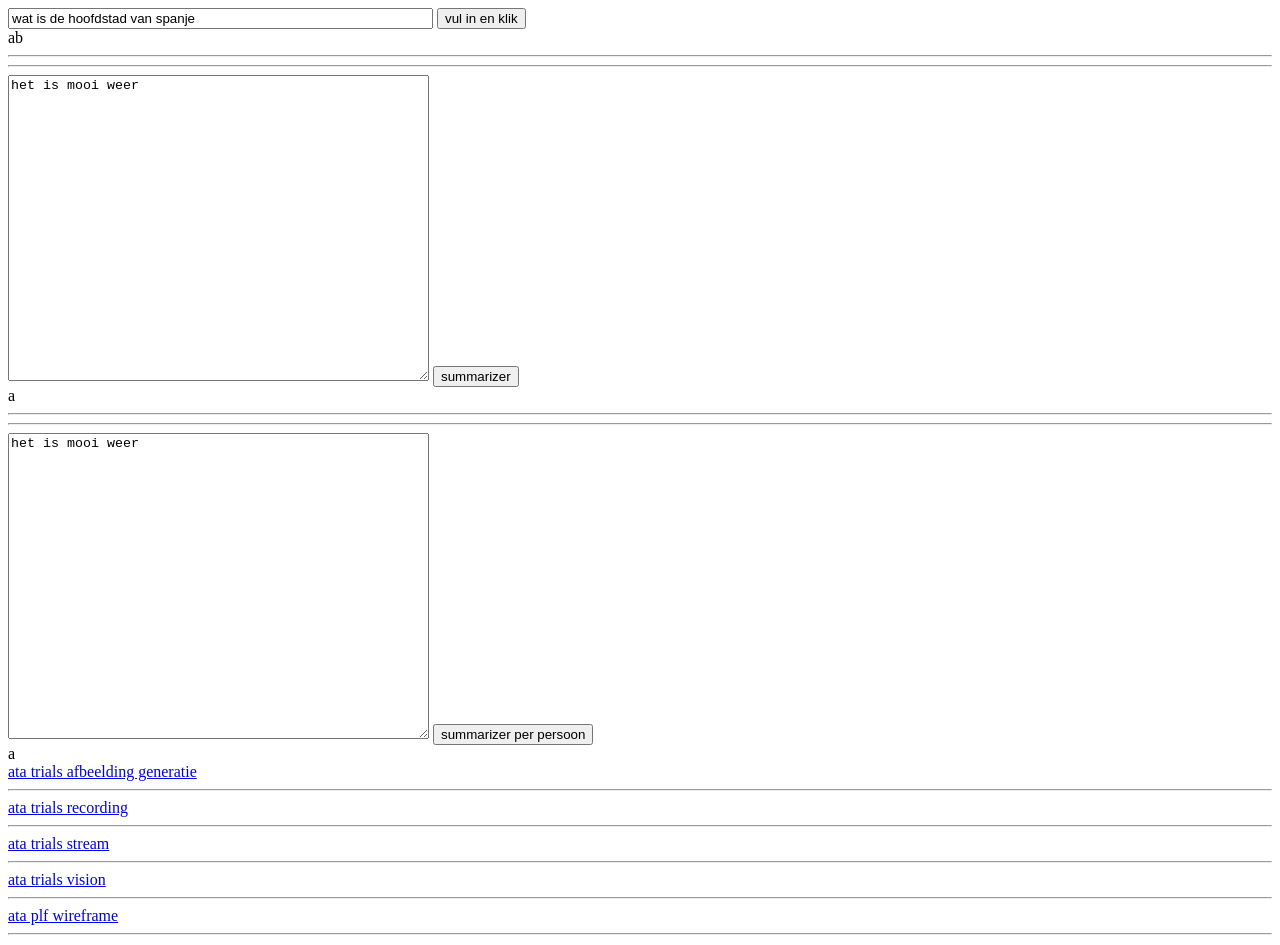
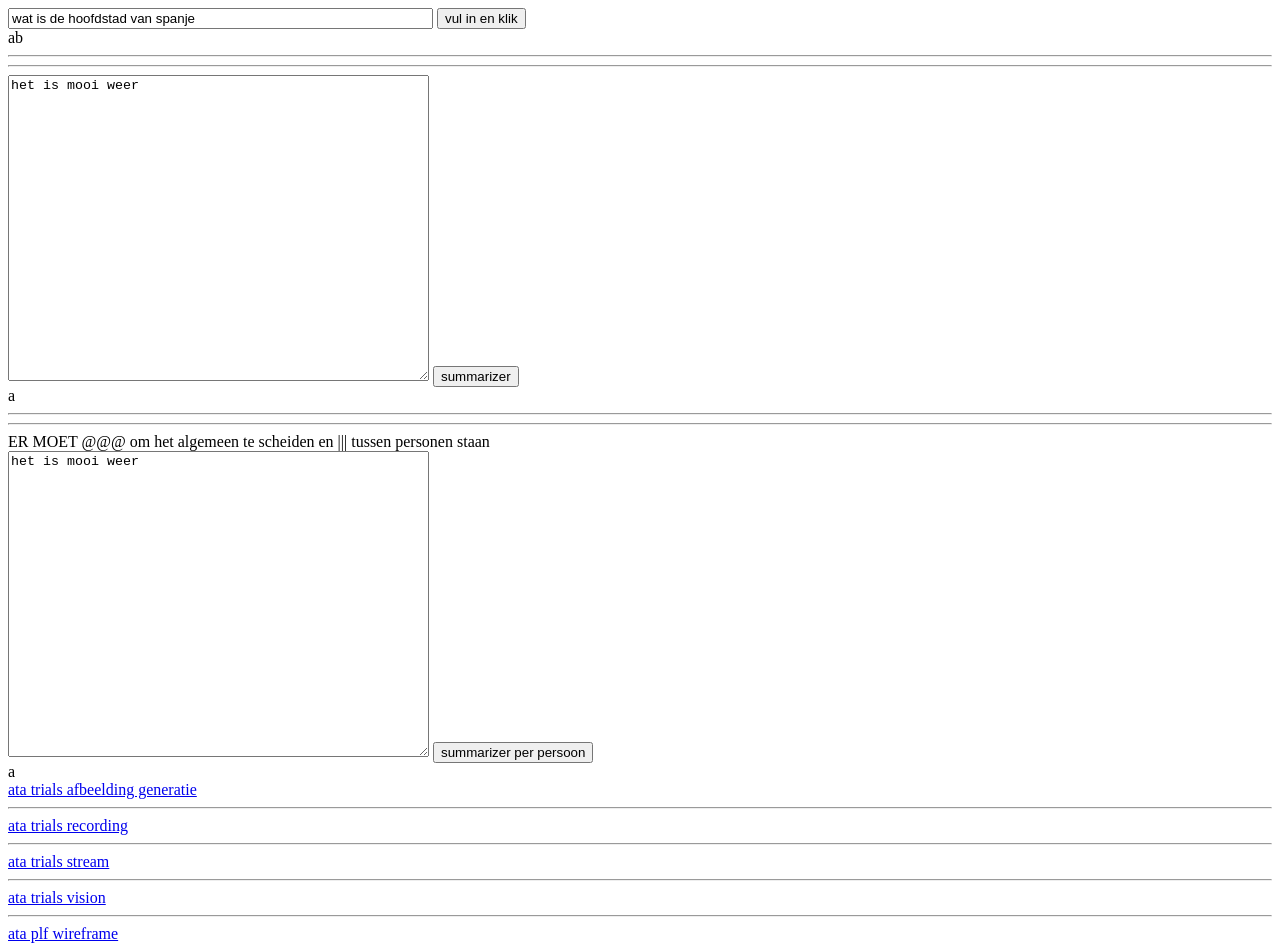
Before and after one commit to FelixvL/AIDontDeletePythonFE, a plain HTML site: page index.html in a window 1280 px wide. Shown: the top 945 px of the page. Drawn offline with Linux system fonts and the light colour scheme.

Commit message:
gebruikomschrijving erbij

```diff
--- a/index.html
+++ b/index.html
@@ -63,6 +63,7 @@
     <button onclick="roepaan2()">summarizer</button>
     <div id="uitkomst2">a</div>
     <hr><hr>
+    ER MOET @@@ om het algemeen te scheiden en ||| tussen personen staan<br>
     <textarea id="inputtext3" cols="50" rows="20">het is mooi weer</textarea>
     <button onclick="roepaan3()">summarizer per persoon</button>
     <div id="uitkomst3">a</div>
```
